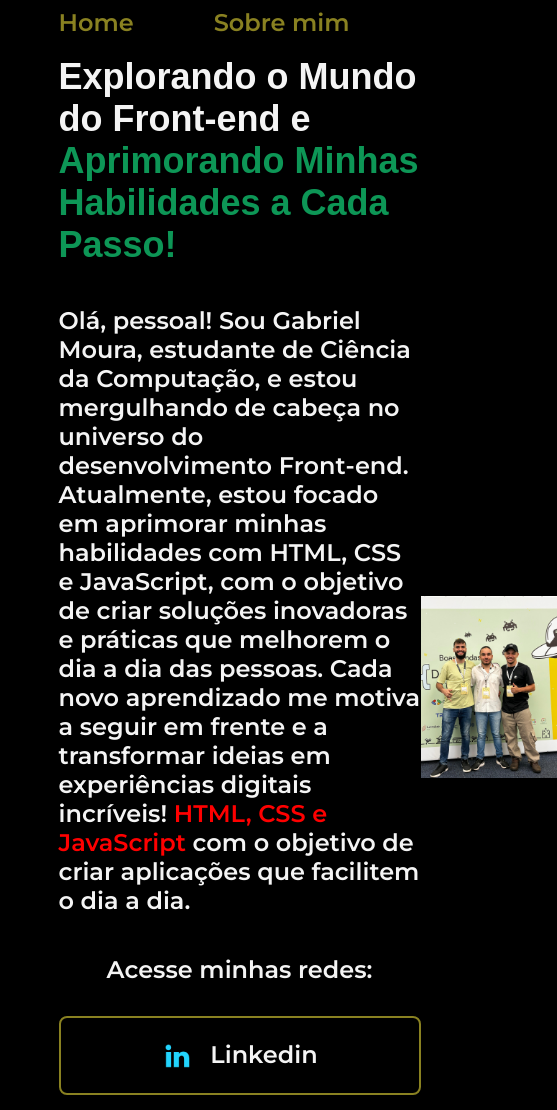
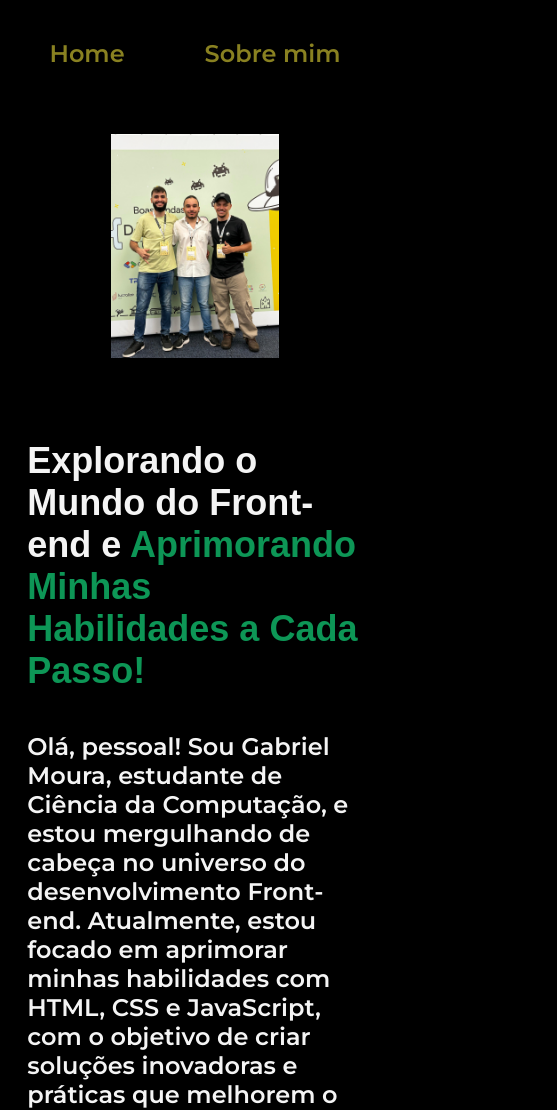
Before and after one commit to Halwyr/Modelo-Site-Apresentativo, a plain HTML site: page index.html in a window 390 px wide. Shown: the top 1110 px of the page, 557 px wide, since content can reach past the window. Drawn offline with Linux system fonts and the light colour scheme.

Commit message:
Ajustes no CSS para versão mobile

```diff
--- a/css/style.css
+++ b/css/style.css
@@ -45,7 +45,7 @@ body {
 .header__linked__menu {
 
     font-family: var(--font-secundaria);
-    font-size: 24px;
+    font-size: 1.5rem;
     font-weight: 600;
     color: var(--cor-principal);
     text-decoration: none; /* RETIRA A DECORAÇÃO DO TEXTO */
@@ -63,17 +63,18 @@ body {
     color: red;
 }
 
-.text__img {
+.text__main {
 
     display: flex; /* UTILIZADO PARA ORDERNAR OS ELEMENTOS EM LINHA */
     align-items: center; /* CENTRALIZA OS ITENS (CONTEÚDO) */
     justify-content: space-between; /* ESPAÇAMENTO ENTRE OS ELEMENTOS */
     padding: 5% 15%; /* MARGEM - PRIMEIRO VALOR VERTICAL - SEGUNDO VALOR HORIZONTAL */
+    gap: 82px;
 }
 
 .pag__content {
 
-    width: 615px; /* LARGURA */
+    width: 50%; /* LARGURA */
     display: flex;
     flex-direction: column; /* ESTILO COLUNA */
     gap: 40px; /* ESPAÇAMENTO ENTRE CADA UM DOS ELEMENTOS FILHOS */
@@ -82,13 +83,13 @@ body {
 
 .pag__title {
 
-    font-size: 36px;
+    font-size: 2.25rem;
     font-family: var(--font-principal);
 }
 
 .pag__text {
 
-    font-size: 24px;
+    font-size: 1.5rem;
     font-family: var(--font-secundaria);
 }
 
@@ -105,10 +106,10 @@ body {
 
     color: var(--cor-textos);
     border: 2px solid var(--cor-principal); /* ADICIONA UMA BORDA COM EXPESSURA */
-    width: 358px;
+    width: 50%;
     text-align: center; /* ALINHAR TEXTO */
     border-radius: 8px; /* DEFINE O ESTILO DAS BORDAS */
-    font-size: 24px;
+    font-size: 1.5rem;
     font-weight: 600;
     padding: 21.5px 0; /* ESPAÇAMENTO - PRIMEIRO VALOR VERTICAL - SEGUNDO VALOR HORIZONTAL */
     text-decoration: none; /* SEM DECORAÇÃO NO TEXTO */
@@ -122,7 +123,7 @@ body {
 
     font-family: var(--font-secundaria);
     font-weight: 400;
-    font-size: 24px;
+    font-size: 1.5rem;
 }
 
 /* ESTILO AO PASSAR O PONTEIRO POR CIMA */
@@ -136,7 +137,7 @@ body {
 
     padding: 24px;
     text-align: center;
-    font-size: 24px;
+    font-size: 1.5rem;
     font-family: var(--font-secundaria);
     font-weight: 400;
     background-color: #C4D9FF;
@@ -149,3 +150,27 @@ body {
     width: 50%;
     height: 50%;
 }
+
+@media (max-width: 1200px) {
+
+    .header__info {
+
+        padding: 10%;
+    }
+
+    .header__menu {
+
+        justify-content: center;
+    }
+
+    .text__main {
+
+        flex-direction: column-reverse;
+        padding: 7%;
+    }
+
+    .pag__content {
+
+        width: auto;
+    }
+}
--- a/index.html
+++ b/index.html
@@ -19,7 +19,7 @@
 
     </header>
 
-    <main class="text__img">
+    <main class="text__main">
         <section class="pag__content">
             <h1 class="pag__title">Explorando o Mundo do Front-end e <strong class="featured__title"> Aprimorando Minhas
                     Habilidades a Cada Passo!</strong></h1>
```
